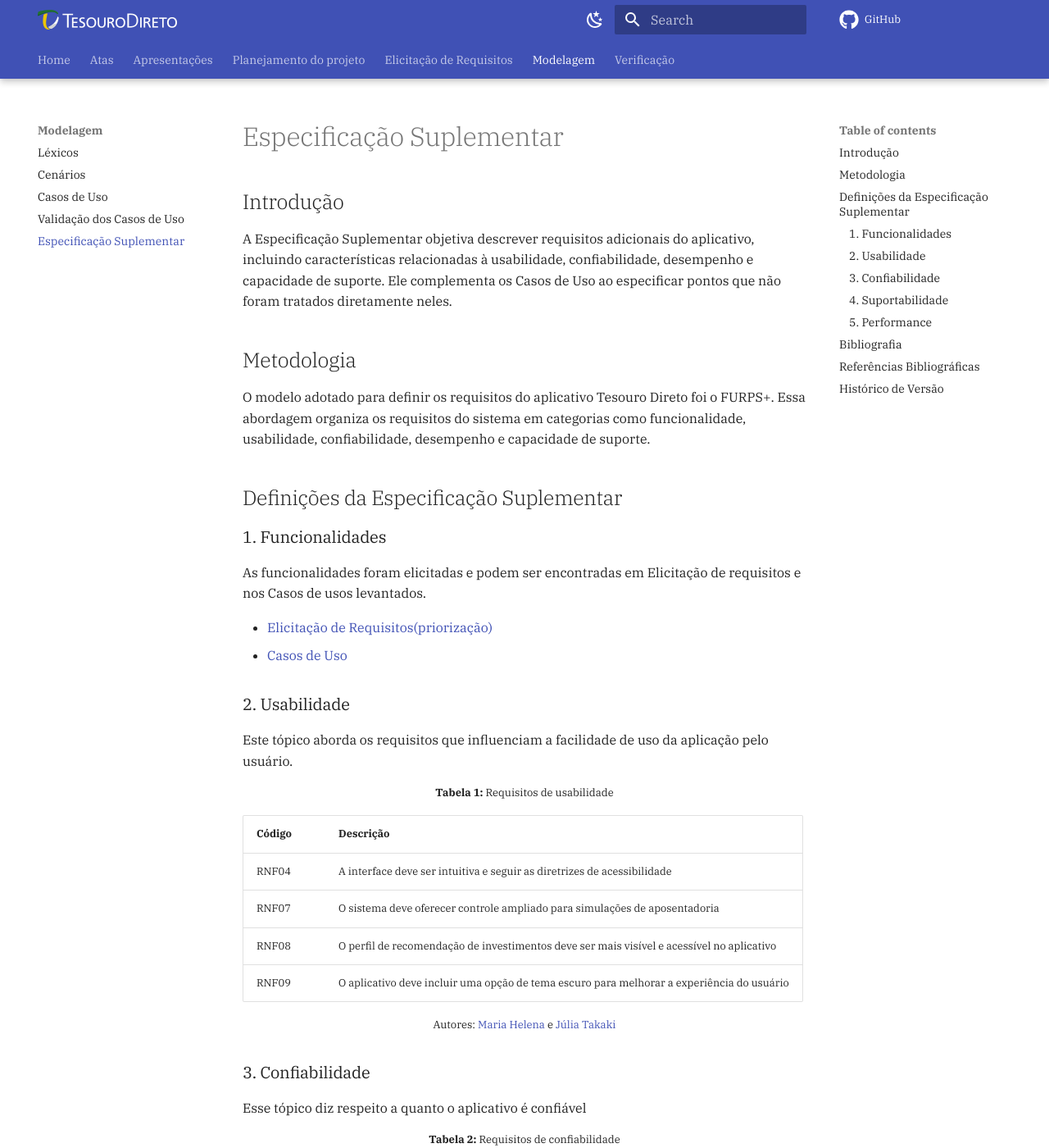
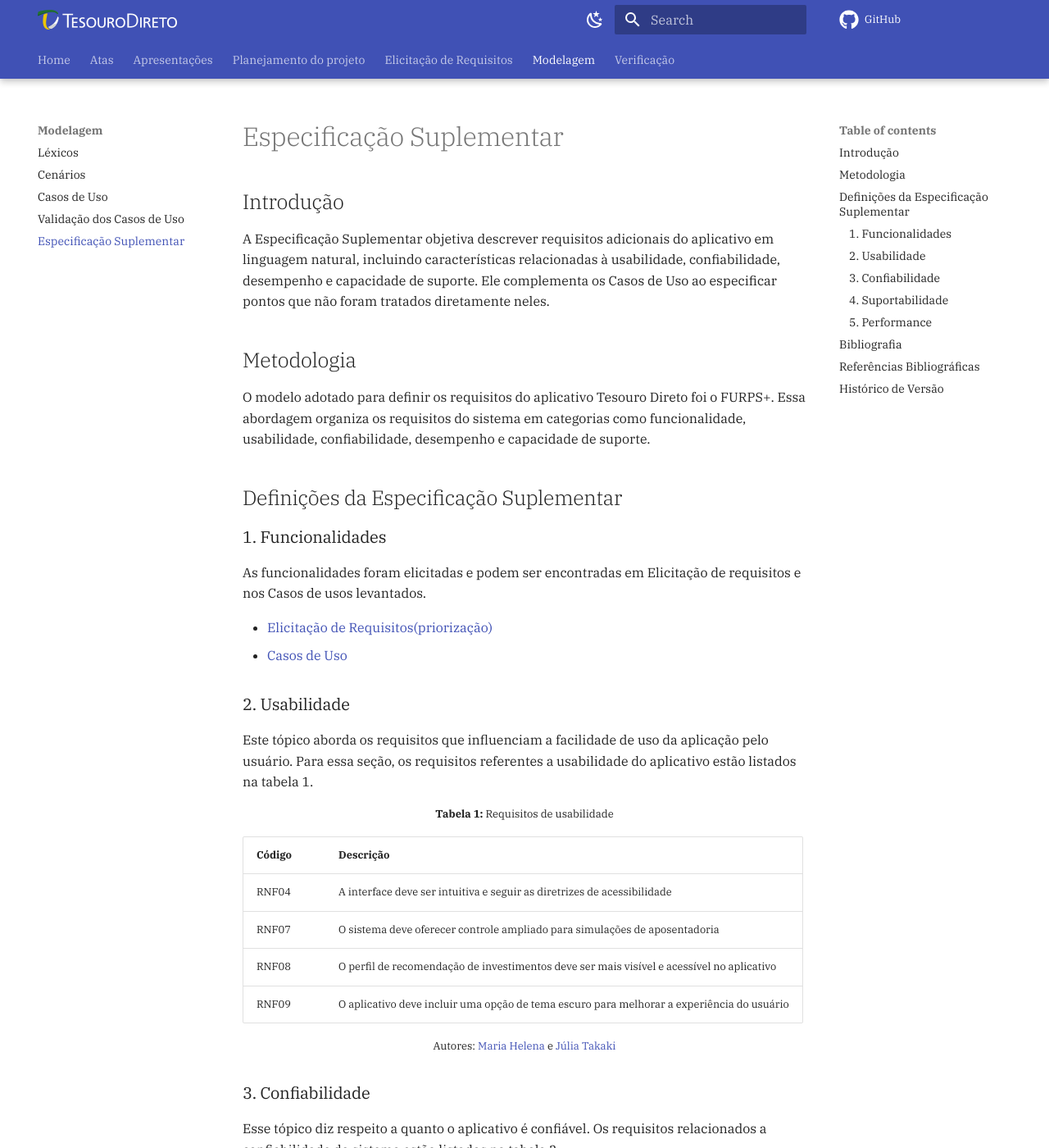
Before and after one commit to Requisitos-de-Software/2024.2-Grupo05, an MkDocs documentation site: the page built from docs/modelagem/especificacao-suplementar.md, in a window 1280 px wide and 1400 px high. Shown: the whole window at 82% size. Built offline with MkDocs 1.6.1 and Material for MkDocs 9.7.7, drawn with Linux system fonts in a browser that asks for light colours; comment, search, counter and statistics services are not loaded; some of the changed text lies outside the part shown.

Commit message:
feat: adição da chamada as tabelas e demais referências do artefato

```diff
--- a/docs/modelagem/especificacao-suplementar.md
+++ b/docs/modelagem/especificacao-suplementar.md
@@ -2,7 +2,7 @@
 
 ## Introdução
 
-A Especificação Suplementar objetiva descrever requisitos adicionais do aplicativo, incluindo características relacionadas à usabilidade, confiabilidade, desempenho e capacidade de suporte. Ele complementa os Casos de Uso ao especificar pontos que não foram tratados diretamente neles.
+A Especificação Suplementar objetiva descrever requisitos adicionais do aplicativo em linguagem natural, incluindo características relacionadas à usabilidade, confiabilidade, desempenho e capacidade de suporte. Ele complementa os Casos de Uso ao especificar pontos que não foram tratados diretamente neles.
 
 ## Metodologia
 
@@ -19,7 +19,7 @@
 
 ### 2. Usabilidade
 
-Este tópico aborda os requisitos que influenciam a facilidade de uso da aplicação pelo usuário.
+Este tópico aborda os requisitos que influenciam a facilidade de uso da aplicação pelo usuário. Para essa seção, os requisitos referentes a usabilidade do aplicativo estão listados na tabela 1.
 
 <p style="font-size: 13px; text-align: center; margin: 0px auto"><strong>Tabela 1:</strong> Requisitos de usabilidade</p>
 | Código | Descrição |
@@ -32,7 +32,7 @@
 
 ### 3. Confiabilidade
 
-Esse tópico diz respeito a quanto o aplicativo é confiável
+Esse tópico diz respeito a quanto o aplicativo é confiável. Os requisitos relacionados a confiabilidade do sistema estão listados na tabela 2.
 
 <p style="font-size: 13px; text-align: center; margin: 0px auto"><strong>Tabela 2:</strong> Requisitos de confiabilidade</p>
 | Código | Descrição |
@@ -43,7 +43,7 @@
 
 ### 4. Suportabilidade
 
-Multiplataforma(versão mobile, versão web, versão desktop) e responsividade.
+Requisitos referentes ao suporte do sistema em diferentes contextos e plataformas e aspectos relevantes a extensibilidade do software. Na tabela 3, os requisitos relacionados a suportabilidade foram elencados.
 
 <p style="font-size: 13px; text-align: center; margin: 0px auto"><strong>Tabela 3:</strong> Requisitos de suportabilidade</p>
 | Código | Descrição |
@@ -54,7 +54,7 @@
 
 ### 5. Performance
 
-Esse tópico diz respeito a questões relacionadas ao desempenho do software
+Esse tópico diz respeito a questões relacionadas ao desempenho do software. Os requisitos referentes a desempenho foram listados na tabela 4.
 
 <p style="font-size: 13px; text-align: center; margin: 0px auto"><strong>Tabela 4:</strong> Requisitos de performance</p>
 | Código | Descrição |
@@ -65,6 +65,8 @@
 ## Bibliografia
 
 > Lichess - Espeficicação Suplementar. Disponível em: https://requisitos-de-software.github.io/2022.2-Lichess/modelagem/especificacao_suplementar/. Acesso em 06 de dezembro de 2024.
+>
+> Tik Tok - Especificação Suplementar. Disponível em: https://requisitos-de-software.github.io/2022.1-TikTok/especificao-suplementar/. Acesso em 07 de dezembro de 2024.
 
 ## Referências Bibliográficas
 
```
